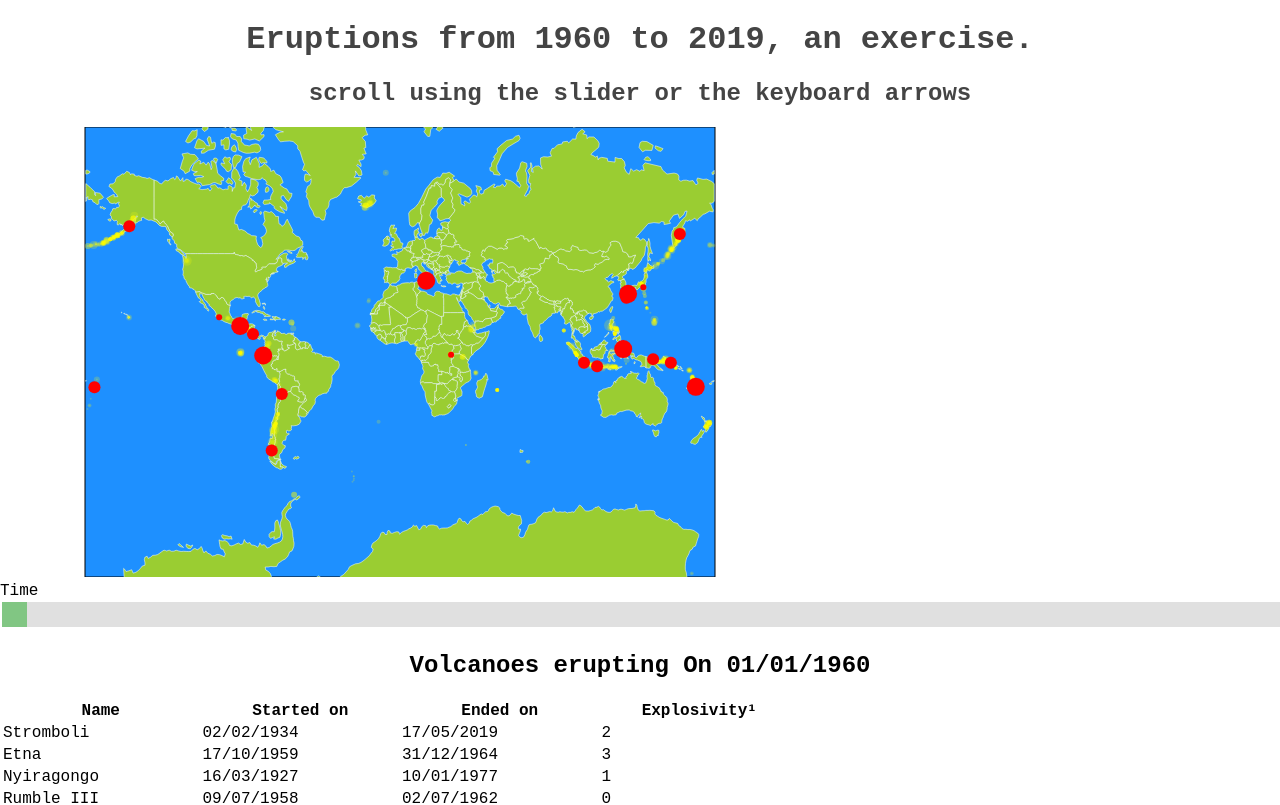
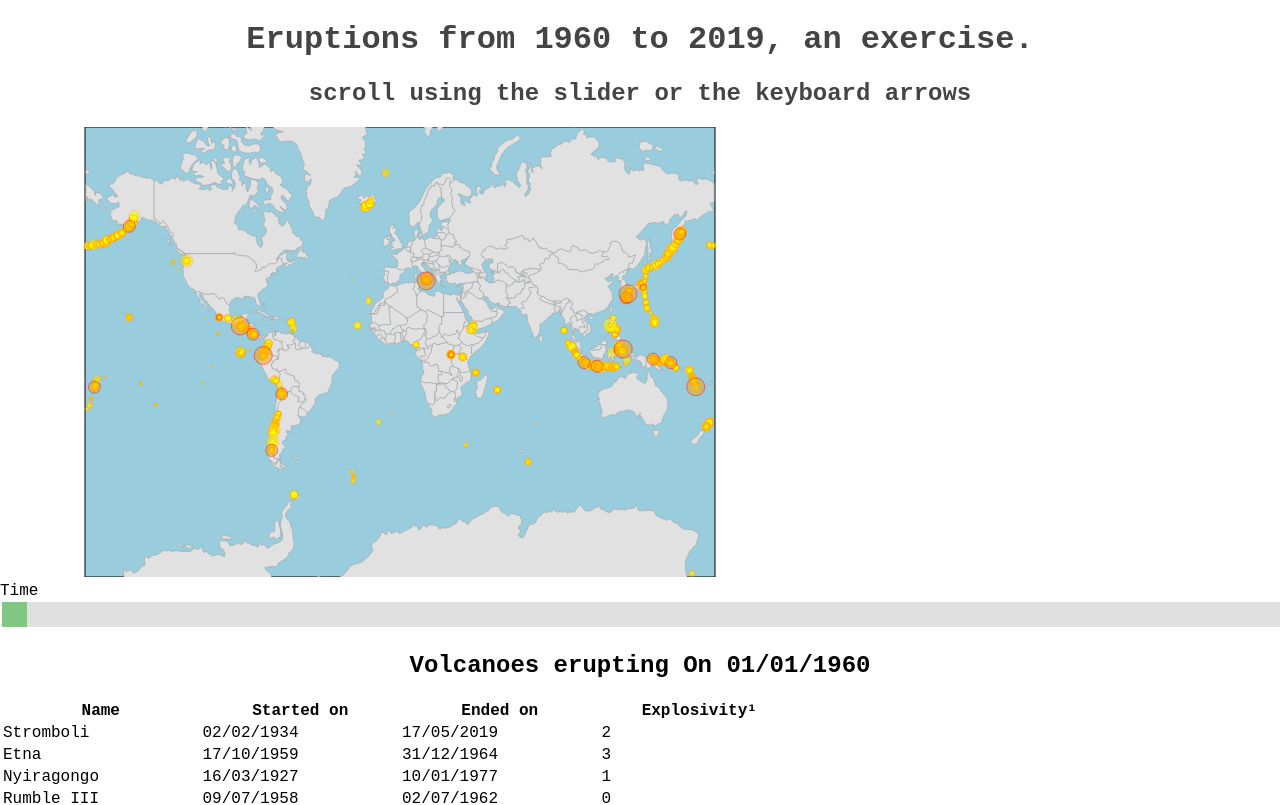
Before and after one commit to manandearth/eruptions, a React (Create React App) app: page / in a window 1280 px wide. Shown: the top 805 px of the page. Built offline with nearby package versions, Linux system fonts and the light colour scheme; a web font is replaced by a local one.

Commit message:
Adjust map colours

```diff
--- a/src/WorldMap.js
+++ b/src/WorldMap.js
@@ -43,7 +43,7 @@ class WorldMap extends Component {
         return (
             <svg width={ 800 } height={ 450 } viewBox="0 0 800 450">
               <rect x="85" y="0" width="630" height="450"
-                    style={{fill: 'dodgerBlue', stroke: 'black', strokeWidth: 1}} />
+                    style={{fill: '#9cd', stroke: 'black', strokeWidth: 1}} />
               <g className="countries">
                 {
                     this.state.worldData.map((d,i) => (
@@ -51,8 +51,8 @@ class WorldMap extends Component {
                           key={ `path-${ i }` }
                           d={ geoPath().projection(this.projection())(d) }
                           className="country"
-                          fill="YellowGreen"
-                          stroke="#FFFFFF"
+                          fill="#e1e1e1"
+                          stroke="#999"
                           strokeWidth={ 0.5 }
                         />
                     ))
@@ -63,9 +63,11 @@ class WorldMap extends Component {
                 (<circle
                    cx={this.projection() (eruption['geometry']['coordinates'])[0]}
                    cy={this.projection() (eruption['geometry']['coordinates'])[1]}
-                   r={eruption['properties']['ExplosivityIndexMax']}
+                   r={eruption['properties']['ExplosivityIndexMax'] + 1}
                    fill="Yellow"
-                   opacity={0.2}
+                   opacity={0.5}
+                   stroke= "orange"
+                   strokeWidth={1}
                   className="marker"
                  />))}
               </g>
@@ -74,7 +76,7 @@ class WorldMap extends Component {
             eruption['properties']['EndDate'] > parseInt(date))
          ?
 
-                <g fill="red" stroke="red" strokeWidth="0.1">
+                              <g fill="orange" opacity={0.5} stroke="red" strokeWidth="1">
                   <circle cx={this.projection() (eruption['geometry']['coordinates'])[0]}
                           cy={this.projection() (eruption['geometry']['coordinates'])[1]}
                           r={(eruption['properties']['ExplosivityIndexMax'] * 3)} />
```
Also changed, not shown: 1 other file (tests, documents, lock files or other folders).
